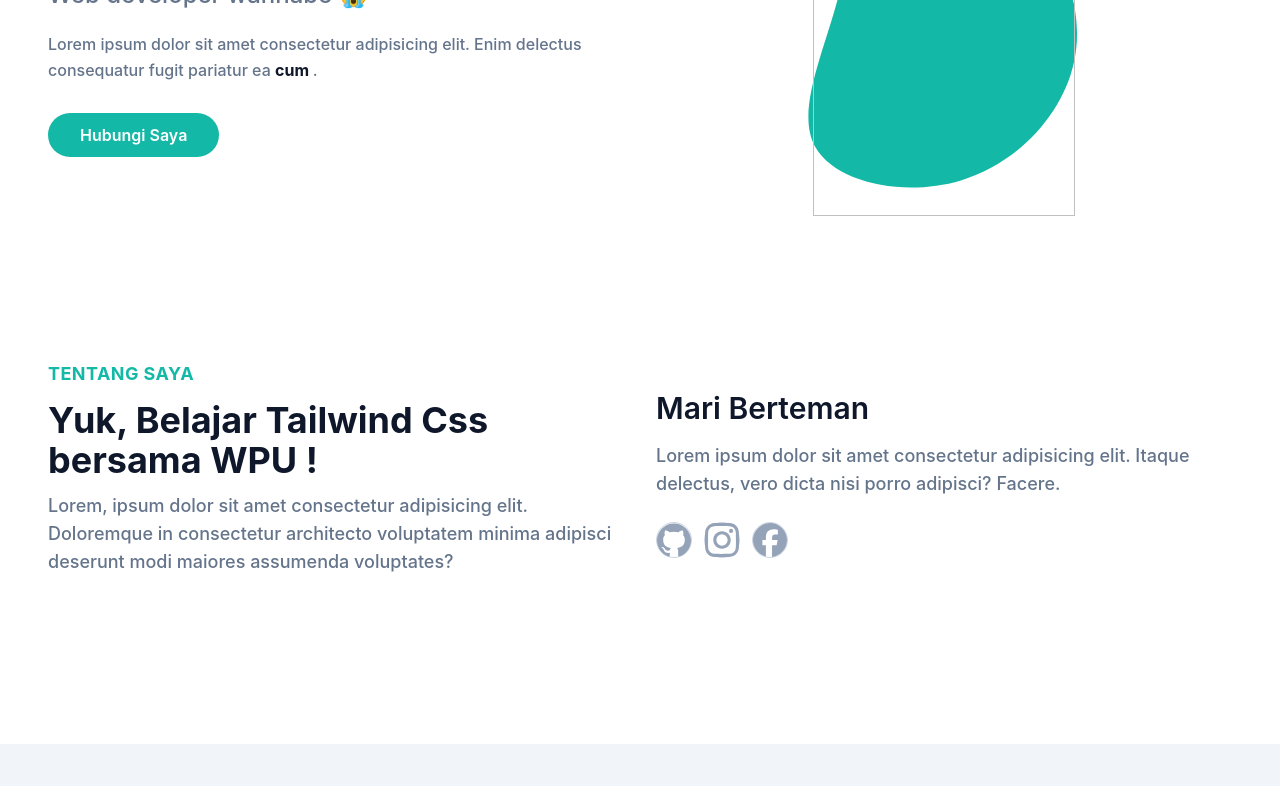
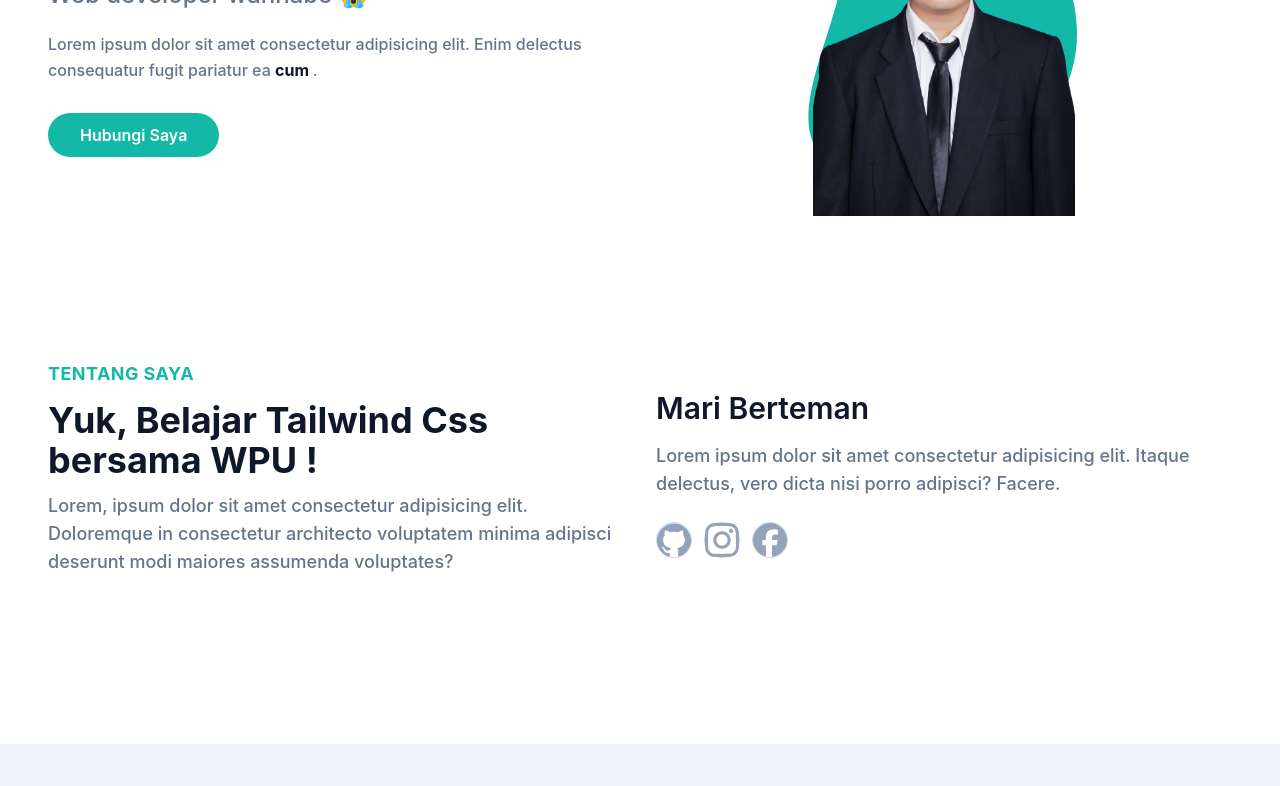
Before and after one commit to gabrielpadma/WPU-Tailwind-Final, a website: page index.html in a window 1280 px wide. Shown: the part 314-1100 px from the top of the page. Drawn offline with Linux system fonts and the light colour scheme; the site is published under a folder, as on GitHub Pages, so addresses that start at the root find nothing.

Commit message:
coba edit foto

```diff
--- a/index.html
+++ b/index.html
@@ -122,7 +122,7 @@
               class="mt-10 relative lg:mt-9 sm:flex md:justify-center lg:right-0"
             >
               <img
-                src="/dist/img/pasfotocrop.png"
+                src="dist/img/pasfotocrop.png"
                 alt=""
                 class="object-cover aspect-[3/4] h-[350px] w-[262px] transform-gpu"
               />
```
